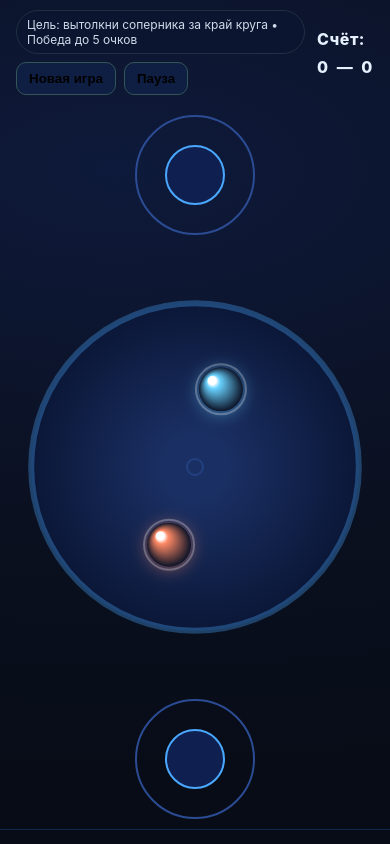
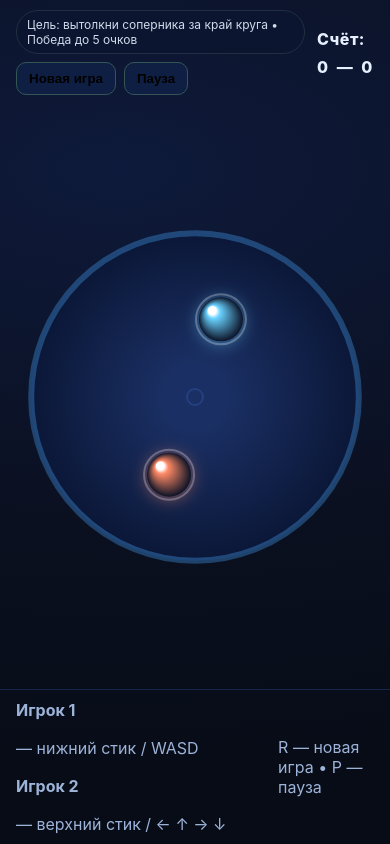
Before and after one commit to goshaginyan/2balls, a plain HTML site: page mobile.html in a window 390 px wide. Drawn offline with Linux system fonts and the light colour scheme.

Commit message:
Update mobile.html

```diff
--- a/mobile.html
+++ b/mobile.html
@@ -7,25 +7,25 @@
   <style>
     :root { --bg:#0b1020; --fg:#e6f0ff; --accent:#69d2ff; --accent2:#ff8a65; --table:#132347; }
     *{box-sizing:border-box}
-    html,body{height:100%;margin:0;background:radial-gradient(1200px 600px at 30% 20%,#0e1a3b 0%,#0b1020 60%,#070c17 100%);color:var(--fg);font-family:Inter,system-ui,Segoe UI,Roboto,Arial,sans-serif;overflow:hidden}
-    #wrap{display:grid;grid-template-rows:auto 1fr auto;min-height:100%}
+    html,body{height:100%;margin:0;background:radial-gradient(1200px 600px at 30% 20%,#0e1a3b 0%,#0b1020 60%,#070c17 100%);color:var(--fg);font-family:Inter,system-ui,Segoe UI,Roboto,Arial,sans-serif;overflow:hidden;display:flex;align-items:center;justify-content:center}
+    #wrap{display:flex;flex-direction:column;justify-content:space-between;align-items:stretch;width:100%;height:100%;max-width:900px;max-height:100%}
     header{padding:10px 16px;display:flex;gap:12px;align-items:center;justify-content:space-between}
     header h1{font-size:18px;margin:0;font-weight:700;letter-spacing:0.3px}
     .panel{display:flex;gap:8px;flex-wrap:wrap;align-items:center}
     .badge{padding:6px 10px;border:1px solid #234; border-radius:999px; font-size:12px; opacity:.9; background:#0b1530}
     .btn{cursor:pointer;border:1px solid #355; background:#0f1f43; padding:8px 12px; border-radius:10px; font-weight:600}
     .btn:active{transform:translateY(1px)}
-    #game{position:relative;display:grid;place-items:center;flex:1}
-    #canvas{width:100%;height:100%;display:block}
+    #game{flex:1;display:flex;align-items:center;justify-content:center;position:relative}
+    #canvas{max-width:100%;max-height:100%;display:block}
     #overlay{position:absolute;inset:0;display:grid;place-items:center;pointer-events:none}
     .msg{background:rgba(10,16,36,.65);backdrop-filter:blur(6px); padding:14px 18px; border:1px solid #234; border-radius:14px; font-size:14px; line-height:1.4; text-align:center; box-shadow:0 10px 40px rgba(0,0,0,.35)}
     .msg h2{margin:0 0 6px;font-size:20px}
     footer{display:flex;gap:12px;justify-content:space-between;align-items:center;padding:10px 16px;color:#9db3d8;border-top:1px solid #14264a}
     .legend{display:flex;gap:18px;flex-wrap:wrap}
-    .joystick{position:absolute;width:120px;height:120px;border:2px solid #2b4b93;border-radius:50%;touch-action:none;}
+    .joystick{position:absolute;width:120px;height:120px;border:2px solid #2b4b93;border-radius:50%;touch-action:none;z-index:10;}
     .stick{position:absolute;left:50%;top:50%;width:60px;height:60px;margin:-30px 0 0 -30px;background:#0f2050;border:2px solid #4aa8ff;border-radius:50%;}
-    #joy1{bottom:10px;left:50%;transform:translateX(-50%);}
-    #joy2{top:10px;left:50%;transform:translateX(-50%);}
+    #joy1{bottom:10px;left:50%;transform:translateX(-50%);} /* нижний */
+    #joy2{top:10px;left:50%;transform:translateX(-50%);}     /* верхний */
     .score{font-weight:800;letter-spacing:0.5px}
     @media (max-width:900px){header h1{display:none}}
   </style>
@@ -51,8 +51,8 @@
 
     <footer>
       <div class="legend">
-        <strong>Игрок 1</strong> — нижний стик
-        <strong>Игрок 2</strong> — верхний стик
+        <strong>Игрок 1</strong> — нижний стик / WASD
+        <strong>Игрок 2</strong> — верхний стик / ← ↑ → ↓
       </div>
       <div>R — новая игра • P — пауза</div>
     </footer>
@@ -68,19 +68,42 @@
     const resetBtn = document.getElementById('resetBtn');
     const pauseBtn = document.getElementById('pauseBtn');
 
+    // детект устройства
+    const isTouch = 'ontouchstart' in window || navigator.maxTouchPoints>0 || navigator.msMaxTouchPoints>0;
+
+    // размеры и центр арены
     let W=0,H=0, cx=0, cy=0, R=0;
     function resize(){
-      W = canvas.width = window.innerWidth * devicePixelRatio;
-      H = canvas.height = (window.innerHeight - 120) * devicePixelRatio;
-      canvas.style.height = (H/devicePixelRatio)+"px";
-      canvas.style.width = (W/devicePixelRatio)+"px";
+      // канвас ограничен по ширине, центрируется контейнером
+      const maxW = Math.min(window.innerWidth, 900);
+      const usableH = window.innerHeight - 140; // хедер+футер
+      const size = Math.min(maxW, usableH);     // квадратная область под арену
+      W = canvas.width  = size * devicePixelRatio;
+      H = canvas.height = size * devicePixelRatio;
+      canvas.style.width  = size + 'px';
+      canvas.style.height = size + 'px';
       cx = W/2; cy = H/2; R = Math.min(W,H)*0.42;
       const scale = 1/devicePixelRatio; ctx.setTransform(scale,0,0,scale,0,0);
     }
     window.addEventListener('resize', resize);
 
+    // клавиши (для десктопа)
     const keys = new Set();
+    if(!isTouch){
+      const arrowKeys = ['arrowup','arrowdown','arrowleft','arrowright'];
+      window.addEventListener('keydown', (e)=>{
+        const k = e.key.toLowerCase();
+        if(arrowKeys.includes(k)) e.preventDefault();
+        keys.add(k);
+        if(k==='r') resetMatch();
+        if(k==='p') pauseToggle();
+      });
+      window.addEventListener('keyup', (e)=>{ keys.delete(e.key.toLowerCase()); });
+      document.getElementById('joy1').style.display='none';
+      document.getElementById('joy2').style.display='none';
+    }
 
+    // состояние
     const state = {
       running: true,
       roundActive: false,
@@ -92,8 +115,9 @@
       lastTs: 0
     };
 
+    // физика
     const friction = 0.992;
-    const thrust = 0.15;
+    const thrust = isTouch ? 0.15 : 0.095;
     const maxSpeed = 12;
     const ballR = 22;
 
@@ -137,8 +161,19 @@
 
     function applyControls(){
       if(!state.roundActive || state.gameOver) return;
-      applyJoystick(joy1State, p1);
-      applyJoystick(joy2State, p2);
+      if(isTouch){
+        applyJoystick(joy1State, p1);
+        applyJoystick(joy2State, p2);
+      } else {
+        if(keys.has('w')) p1.vy -= thrust;
+        if(keys.has('s')) p1.vy += thrust;
+        if(keys.has('a')) p1.vx -= thrust;
+        if(keys.has('d')) p1.vx += thrust;
+        if(keys.has('arrowup')) p2.vy -= thrust;
+        if(keys.has('arrowdown')) p2.vy += thrust;
+        if(keys.has('arrowleft')) p2.vx -= thrust;
+        if(keys.has('arrowright')) p2.vx += thrust;
+      }
       clamp(p1); clamp(p2);
     }
 
@@ -232,21 +267,15 @@
 
     resetBtn.addEventListener('click', ()=>{ resetMatch(); });
     pauseBtn.addEventListener('click', pauseToggle);
-    window.addEventListener('keydown', (e)=>{
-      if(e.key.toLowerCase()==='r'){ resetMatch(); }
-      if(e.key.toLowerCase()==='p'){ pauseToggle(); }
-    });
 
-    // Joystick logic
+    // === Джойстики с мультитачем ===
     function createJoystick(stickEl){
-      let state = {dx:0,dy:0,active:false};
+      let js = {dx:0,dy:0,active:false,id:null};
       const joy = stickEl.parentElement;
-      const rect = ()=> joy.getBoundingClientRect();
+      const getRect = ()=> joy.getBoundingClientRect();
 
-      function move(e){
-        if(!state.active) return;
-        const t = (e.touches? e.touches[0]: e);
-        const r = rect();
+      function moveTouchUsing(t){
+        const r = getRect();
         const cx = r.left + r.width/2;
         const cy = r.top + r.height/2;
         let dx = t.clientX - cx;
@@ -255,27 +284,41 @@
         const max = r.width/2;
         if(dist>max){ dx*=max/dist; dy*=max/dist; }
         stickEl.style.transform = `translate(${dx}px,${dy}px)`;
-        state.dx = dx/max; state.dy = dy/max;
+        js.dx = dx/max; js.dy = dy/max;
       }
-      function end(){
-        state.active=false; state.dx=0; state.dy=0; stickEl.style.transform='';
-      }
-      joy.addEventListener('touchstart', e=>{state.active=true;move(e)});
-      joy.addEventListener('touchmove', move);
-      joy.addEventListener('touchend', end);
-      joy.addEventListener('touchcancel', end);
-      return state;
+      function end(){ js.active=false; js.id=null; js.dx=0; js.dy=0; stickEl.style.transform=''; }
+
+      joy.addEventListener('touchstart', (e)=>{
+        e.preventDefault();
+        if(js.active) return; // уже занят этим пальцем
+        const t = e.changedTouches[0];
+        js.active = true; js.id = t.identifier; moveTouchUsing(t);
+      }, {passive:false});
+
+      joy.addEventListener('touchmove', (e)=>{
+        if(!js.active) return;
+        for(const t of e.changedTouches){ if(t.identifier===js.id){ e.preventDefault(); moveTouchUsing(t); break; } }
+      }, {passive:false});
+
+      const endHandler = (e)=>{
+        if(!js.active) return;
+        for(const t of e.changedTouches){ if(t.identifier===js.id){ e.preventDefault(); end(); break; } }
+      };
+      joy.addEventListener('touchend', endHandler, {passive:false});
+      joy.addEventListener('touchcancel', endHandler, {passive:false});
+
+      return js;
     }
 
     const joy1State = createJoystick(document.getElementById('stick1'));
     const joy2State = createJoystick(document.getElementById('stick2'));
 
     function applyJoystick(j, player){
-      if(!j) return;
       player.vx += j.dx * thrust;
       player.vy += j.dy * thrust;
     }
 
+    // старт
     resize();
     resetMatch();
     requestAnimationFrame(loop);
```
